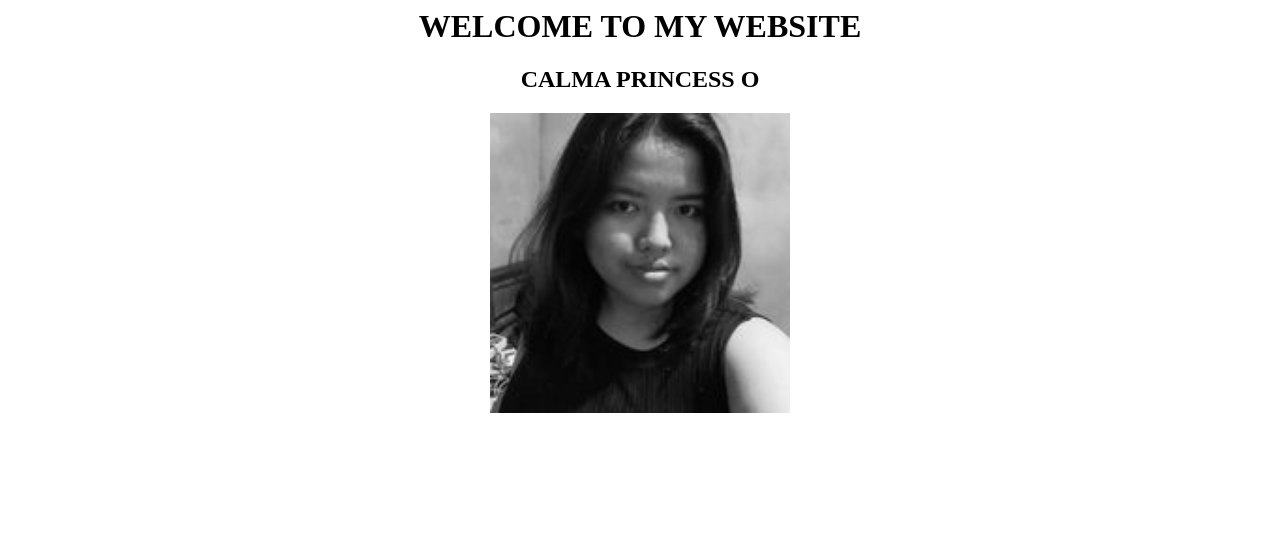
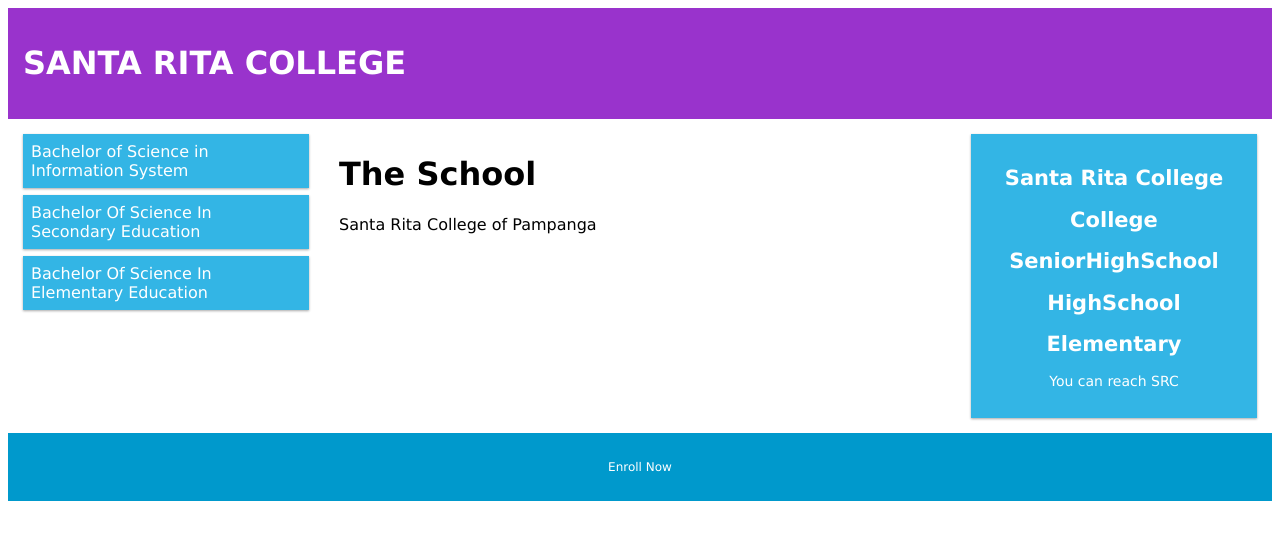
Before and after one commit to CalmaPrincessO/Princess_Calma, a plain HTML site: page index.html in a window 1280 px wide. Drawn offline with Linux system fonts and the light colour scheme.

Commit message:
Add files via upload

```diff
--- a/index.html
+++ b/index.html
@@ -1,10 +1,125 @@
+<!DOCTYPE html>
 <html>
-<head><title></title></head>
+<head>
+<meta name="viewport" content="width=device-width, initial-scale=1.0">
+<style>
+* {
+  box-sizing: border-box;
+}
+
+.row::after {
+  content: "";
+  clear: both;
+  display: table;
+}
+
+[class*="col-"] {
+  float: left;
+  padding: 15px;
+}
+
+html {
+  font-family: "Lucida Sans", sans-serif;
+}
+
+.header {
+  background-color: #9933cc;
+  color: #ffffff;
+  padding: 15px;
+}
+
+.menu ul {
+  list-style-type: none;
+  margin: 0;
+  padding: 0;
+}
+
+.menu li {
+  padding: 8px;
+  margin-bottom: 7px;
+  background-color: #33b5e5;
+  color: #ffffff;
+  box-shadow: 0 1px 3px rgba(0,0,0,0.12), 0 1px 2px rgba(0,0,0,0.24);
+}
+
+.menu li:hover {
+  background-color: #0099cc;
+}
+
+.aside {
+  background-color: #33b5e5;
+  padding: 15px;
+  color: #ffffff;
+  text-align: center;
+  font-size: 14px;
+  box-shadow: 0 1px 3px rgba(0,0,0,0.12), 0 1px 2px rgba(0,0,0,0.24);
+}
+
+.footer {
+  background-color: #0099cc;
+  color: #ffffff;
+  text-align: center;
+  font-size: 12px;
+  padding: 15px;
+}
+
+/* For mobile phones: */
+[class*="col-"] {
+  width: 100%;
+}
+
+@media only screen and (min-width: 768px) {
+  /* For desktop: */
+  .col-1 {width: 8.33%;}
+  .col-2 {width: 16.66%;}
+  .col-3 {width: 25%;}
+  .col-4 {width: 33.33%;}
+  .col-5 {width: 41.66%;}
+  .col-6 {width: 50%;}
+  .col-7 {width: 58.33%;}
+  .col-8 {width: 66.66%;}
+  .col-9 {width: 75%;}
+  .col-10 {width: 83.33%;}
+  .col-11 {width: 91.66%;}
+  .col-12 {width: 100%;}
+}
+</style>
+</head>
 <body>
-<center>
-<h1>WELCOME TO MY WEBSITE</h1>
-<h2>CALMA PRINCESS O </h2>
-<img src="cesss.jpg" height="300" witdh="400">
-</center>
+
+<div class="header">
+  <h1>SANTA RITA COLLEGE</h1>
+</div>
+
+<div class="row">
+  <div class="col-3 menu">
+    <ul>
+      <li>Bachelor of Science in Information System</li>
+      <li>Bachelor Of Science In Secondary Education</li>
+      <li>Bachelor Of Science In Elementary Education</li>
+    </ul>
+  </div>
+
+  <div class="col-6">
+    <h1>The School</h1>
+    <p>Santa Rita College of Pampanga</p>
+  </div>
+
+  <div class="col-3 right">
+    <div class="aside">
+      <h2>Santa Rita College</h2>
+      <h2>College</h2>
+      <h2>SeniorHighSchool</h2>
+      <h2>HighSchool</h2>
+      <h2>Elementary</h2>
+      <p>You can reach SRC </p>
+    </div>
+  </div>
+</div>
+
+<div class="footer">
+  <p>Enroll Now</p>
+</div>
+
 </body>
 </html>
```
